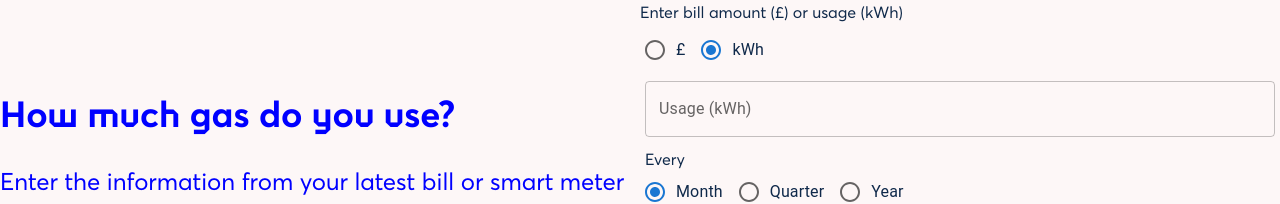
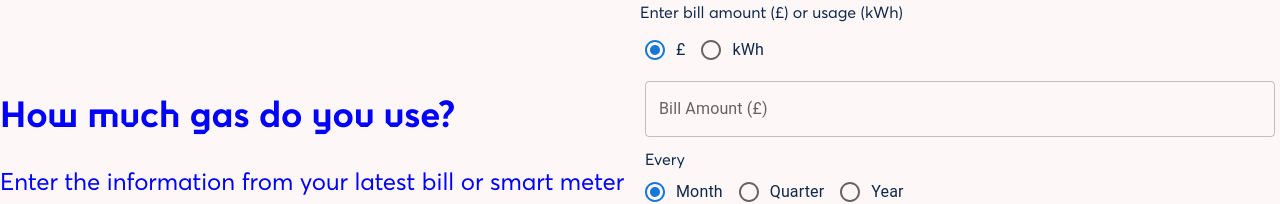
Before and after one commit to nestauk/heating-comparison-ts, a React (Create React App) app: page / in a window 1280 px wide. Shown: the top 204 px of the page. Built offline with nearby package versions, Linux system fonts and the light colour scheme; a web font is replaced by a local one.

Commit message:
Fix default values for period

```diff
--- a/src/App.tsx
+++ b/src/App.tsx
@@ -50,6 +50,7 @@ export default function App() {
     if (!usage.value && !(usage.value > 0) ) {
       setError('Invalid usage value. Return to input and enter a non-zero value');
     } else {
+      setError(null);
       let usageVal;
       switch (usage.period) {
         case Period.Week: {
--- a/src/InputUsage.tsx
+++ b/src/InputUsage.tsx
@@ -9,7 +9,7 @@ export function InputUsage(props: any) {
       handleSubmitUsageInfo,
     } = props;
 
-    const [ usageUnits, setUsageUnits ] = useState(Unit.kWh);
+    const [ usageUnits, setUsageUnits ] = useState(Unit.GBP);
     const [ usagePeriod, setUsagePeriod ] = useState(Period.Month);
 
     const [ usageValue, setUsageValue ] = useState(0);
@@ -36,7 +36,7 @@ export function InputUsage(props: any) {
                   <RadioGroup
                     row
                     aria-label="usage-units"
-                    defaultValue="gbp"
+                    defaultValue={usageUnits}
                     value={usageUnits}
                     name="usage-units-radio-group"
                     onChange={handleChangeUnits}
@@ -72,7 +72,7 @@ export function InputUsage(props: any) {
                   <RadioGroup
                     row
                     aria-label="usage-units"
-                    defaultValue={Period.Month}
+                    defaultValue={usagePeriod}
                     value={usagePeriod}
                     name="usage-period-radio-group"
                     onChange={handleChangePeriod}
```
